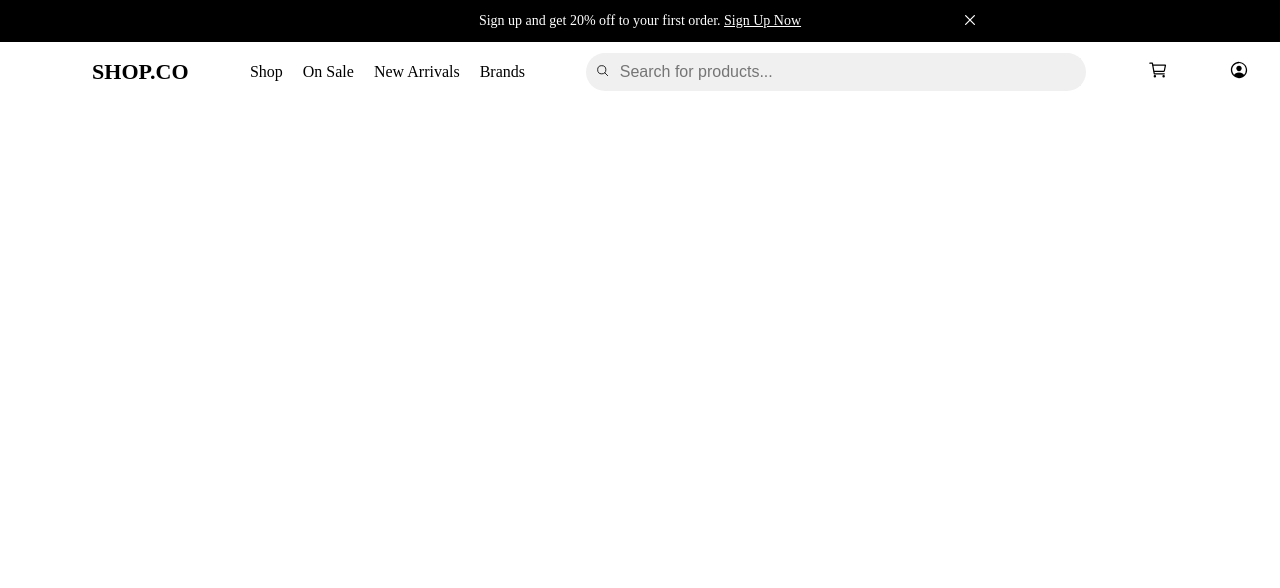
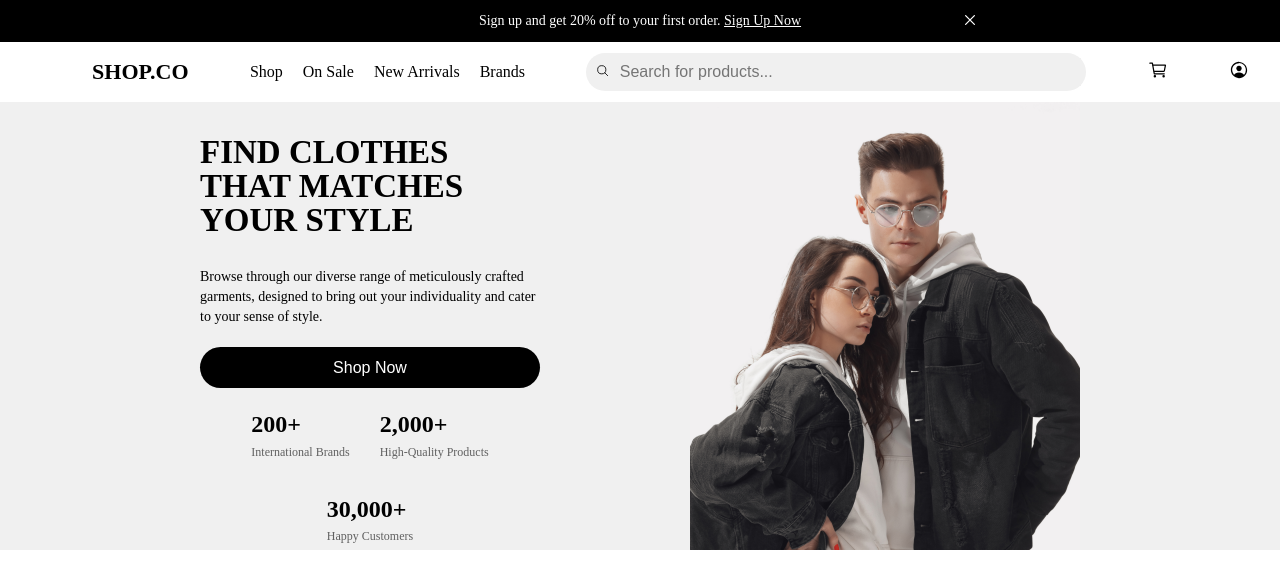
Before and after one commit to ananotopuria/shop.co, a website built with Vite: page index.html in a window 1280 px wide. Built offline with nearby package versions, Linux system fonts and the light colour scheme.

Commit message:
feat: add hero section

```diff
--- a/index.html
+++ b/index.html
@@ -83,7 +83,40 @@
         </div>
       </div>
     </header>
-    <main></main>
+    <main>
+      <section class="hero">
+        <div class="hero__section">
+          <h1 class="hero__section-heading">
+            FIND CLOTHES THAT MATCHES YOUR STYLE
+          </h1>
+          <p class="hero__section-txt">
+            Browse through our diverse range of meticulously crafted garments,
+            designed to bring out your individuality and cater to your sense of
+            style.
+          </p>
+          <button class="hero__section-btn">Shop Now</button>
+          <div class="hero__statistics">
+            <p class="hero__statistic">
+              <span class="hero__statistic-number">200+</span>
+              <span class="hero__statistic-txt">International Brands</span>
+            </p>
+            <p class="hero__statistic">
+              <span class="hero__statistic-number">2,000+</span>
+              <span class="hero__statistic-txt">High-Quality Products</span>
+            </p>
+            <p class="hero__statistic">
+              <span class="hero__statistic-number">30,000+</span>
+              <span class="hero__statistic-txt">Happy Customers</span>
+            </p>
+          </div>
+        </div>
+        <img
+          class="hero__img"
+          src="./src/assets/images/Rectangle 2.png"
+          alt=""
+        />
+      </section>
+    </main>
     <footer></footer>
     <script
       type="module"
--- /dev/null
+++ b/src/assets/sass/pages/_home.scss
@@ -0,0 +1,100 @@
+.hero {
+  background-color: $grey;
+  display: flex;
+  flex-direction: column;
+  justify-content: center;
+  align-items: center;
+  &__img {
+    width: 39rem;
+    height: 44.8rem;
+  }
+  &__section {
+    width: 34rem;
+
+    &-heading {
+      font-weight: 700;
+      font-size: 3.3rem;
+      line-height: 3.4rem;
+      margin-top: 3rem;
+    }
+    &-txt {
+      font-weight: 400;
+      font-size: 1.4rem;
+      line-height: 2rem;
+      margin-top: 3rem;
+    }
+    &-btn {
+      color: $white;
+      background-color: $black;
+      border: none;
+      border-radius: 6.2rem;
+      padding: 1rem 5rem;
+      font-size: 1.6rem;
+      line-height: 21px;
+      width: 100%;
+      margin-top: 2rem;
+      cursor: pointer;
+    }
+  }
+  &__statistics {
+    display: flex;
+    flex-wrap: wrap;
+    gap: 3rem;
+    justify-content: center;
+    margin-top: 2rem;
+  }
+  &__statistic {
+    display: flex;
+    flex-direction: column;
+    &-number {
+      font-weight: 700;
+      font-size: 2.4rem;
+      line-height: 32.4px;
+    }
+    &-txt {
+      font-weight: 400;
+      font-size: 1.2rem;
+      line-height: 22px;
+      color: #00000099;
+    }
+  }
+  &__statistic:last-child {
+    align-self: center;
+  }
+}
+
+@media only screen and (min-width: 768px) {
+  .hero {
+    flex-direction: row;
+  }
+}
+
+@media only screen and (min-width: 61.9375em) {
+  .hero {
+    gap: 15rem;
+  }
+}
+@media only screen and (min-width: 90em) {
+  .hero {
+    gap: 10rem;
+    &__img {
+      width: 50rem;
+    }
+    &__section {
+      width: 60rem;
+
+      &-heading {
+        font-weight: 700;
+        font-size: 6.4rem;
+        line-height: 6.4rem;
+      }
+      &-txt {
+        font-size: 1.6rem;
+        line-height: 2.2rem;
+      }
+      &-btn {
+        width: 210px;
+      }
+    }
+  }
+}
```
Also changed, not shown: css/style.css, src/assets/images/Rectangle 2.png (added), 1 other file.
